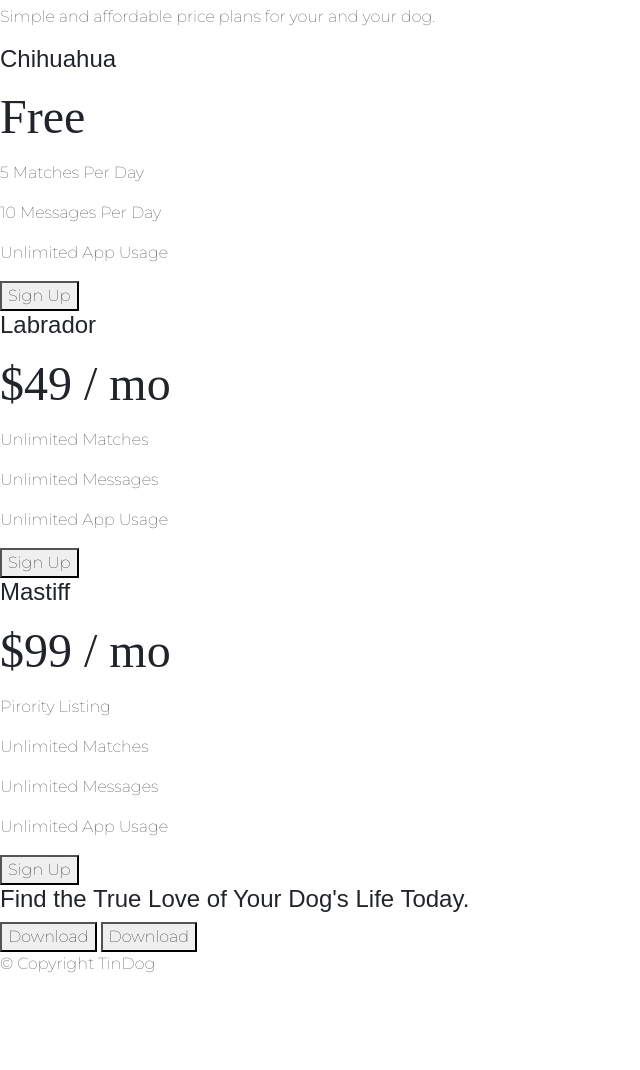
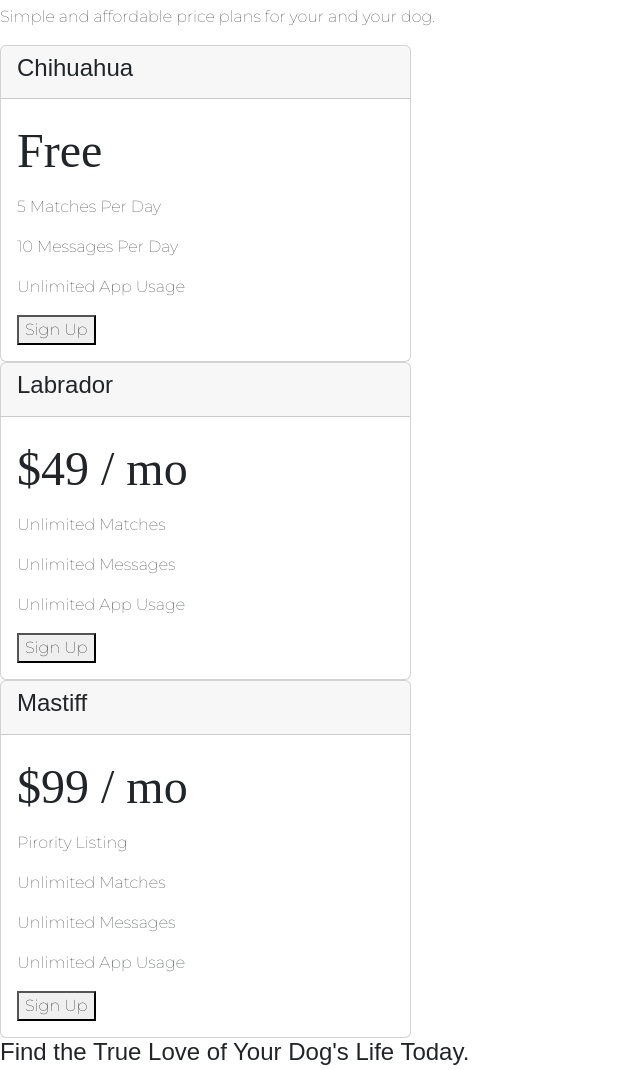
Before and after one commit to kesavan-fullstackdeveloper/tindog-website2, a plain HTML site: page index.html in a window 1280 px wide. Shown: the part 2026-3096 px from the top of the page, without its empty margins (0-640 px from the left). Before the commit the page ends 3018 px from the top, so only its background shows below. Drawn offline with Linux system fonts and the light colour scheme.

Commit message:
In this commit the card component added

```diff
--- a/index.html
+++ b/index.html
@@ -184,27 +184,46 @@
       <h2>A Plan for Every Dog's Needs</h2>
       <p>Simple and affordable price plans for your and your dog.</p>
 
-      <h3>Chihuahua</h3>
+      <div class="row row-cols-3 g-4">
+        <div class="col">
+        <div class="card">
+          <div class="card-header"><h3>Chihuahua</h3></div><div class="col">
+          <div class="card-body">
             <h2>Free</h2>
             <p>5 Matches Per Day</p>
             <p>10 Messages Per Day</p>
             <p>Unlimited App Usage</p>
             <button type="button">Sign Up</button>
-
-      <h3>Labrador</h3>
+          </div>
+        </div>
+      </div>
+      <div class="col">
+        <div class="card">
+          <div class="card-header"><h3>Labrador</h3></div>
+          <div class="card-body">
             <h2>$49 / mo</h2>
             <p>Unlimited Matches</p>
             <p>Unlimited Messages</p>
             <p>Unlimited App Usage</p>
             <button type="button">Sign Up</button>
-
-      <h3>Mastiff</h3>
+          </div>
+        </div>
+      </div>
+      <div class="col">
+        <div class="card">
+          <div class="card-header"><h3>Mastiff</h3></div>
+          <div class="card-body">
             <h2>$99 / mo</h2>
             <p>Pirority Listing</p>
             <p>Unlimited Matches</p>
             <p>Unlimited Messages</p>
             <p>Unlimited App Usage</p>
             <button type="button">Sign Up</button>
+          </div>
+        </div>
+      </div>
+      </div>
+
     </section>
 
     <!-- Call to Action -->
```
Lines whose indentation alone changed are shown as unchanged.
